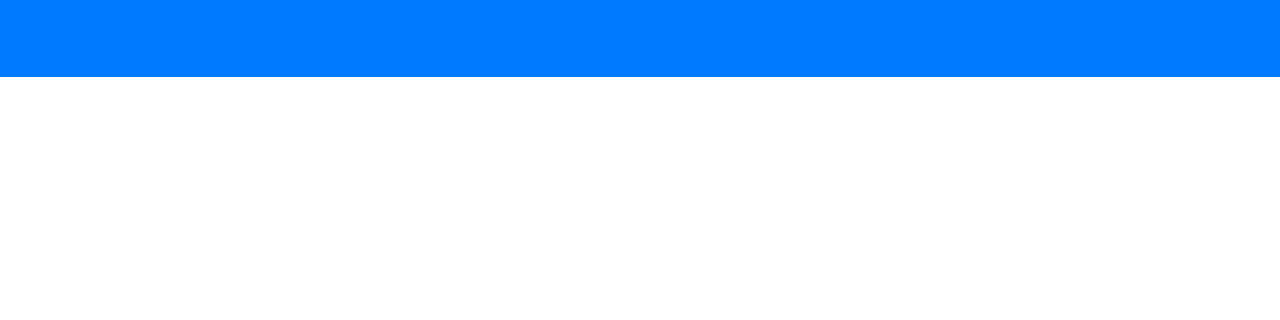
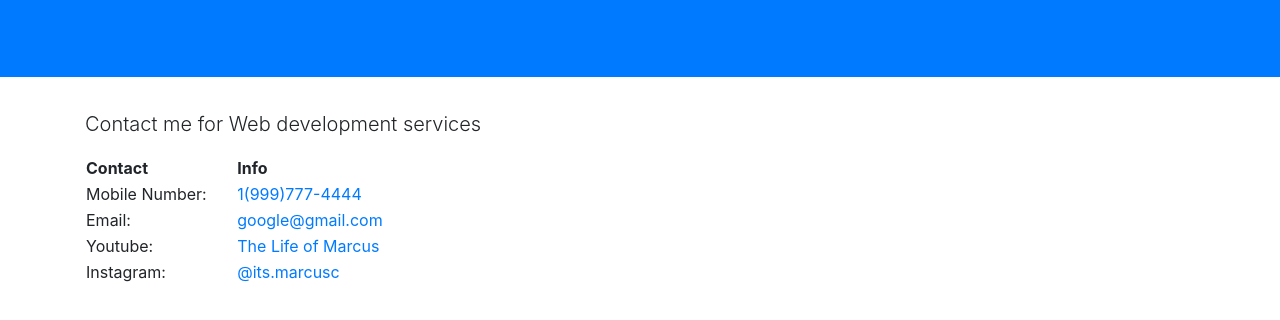
Before and after one commit to lilmohawk/project0cs50, a plain HTML site: page contact.html in a window 1280 px wide. Shown: the part 228-548 px from the top of the page. Drawn offline with nearby package versions, Linux system fonts and the light colour scheme.

Commit message:
Did contact page

```diff
--- a/contact.html
+++ b/contact.html
@@ -59,7 +59,29 @@
         </header>
 
         <div class="container">
-
+            <p class="lead">Contact me for Web development services</p>
+            <table style="width: 30%">
+                <tr>
+                    <th>Contact</th>
+                    <th>Info</th>
+                </tr>
+                <tr>
+                    <td>Mobile Number:</td>
+                    <td><a href="tel:+19997774444">1(999)777-4444</a></td>
+                </tr>
+                <tr>
+                    <td>Email:</td>
+                    <td><a href="mailto:google@gmail.com">google@gmail.com</a></td>
+                </tr>
+                <tr>
+                    <td>Youtube:</td>
+                    <td><a href="https://www.youtube.com/channel/UClU4LOJmDsdpyu5_PbGt-Ow" target="_blank">The Life of Marcus</td>
+                </tr>
+                <tr>
+                    <td>Instagram:</td>
+                    <td><a href="https://www.instagram.com/its.marcusc/?hl=en" target="_blank">@its.marcusc</a></td>
+                </tr>
+            </table>
         </div>
     </body>
 
```
Also changed, not shown: projects.html (+1 -1 lines), skills.html (+5 -5 lines).
